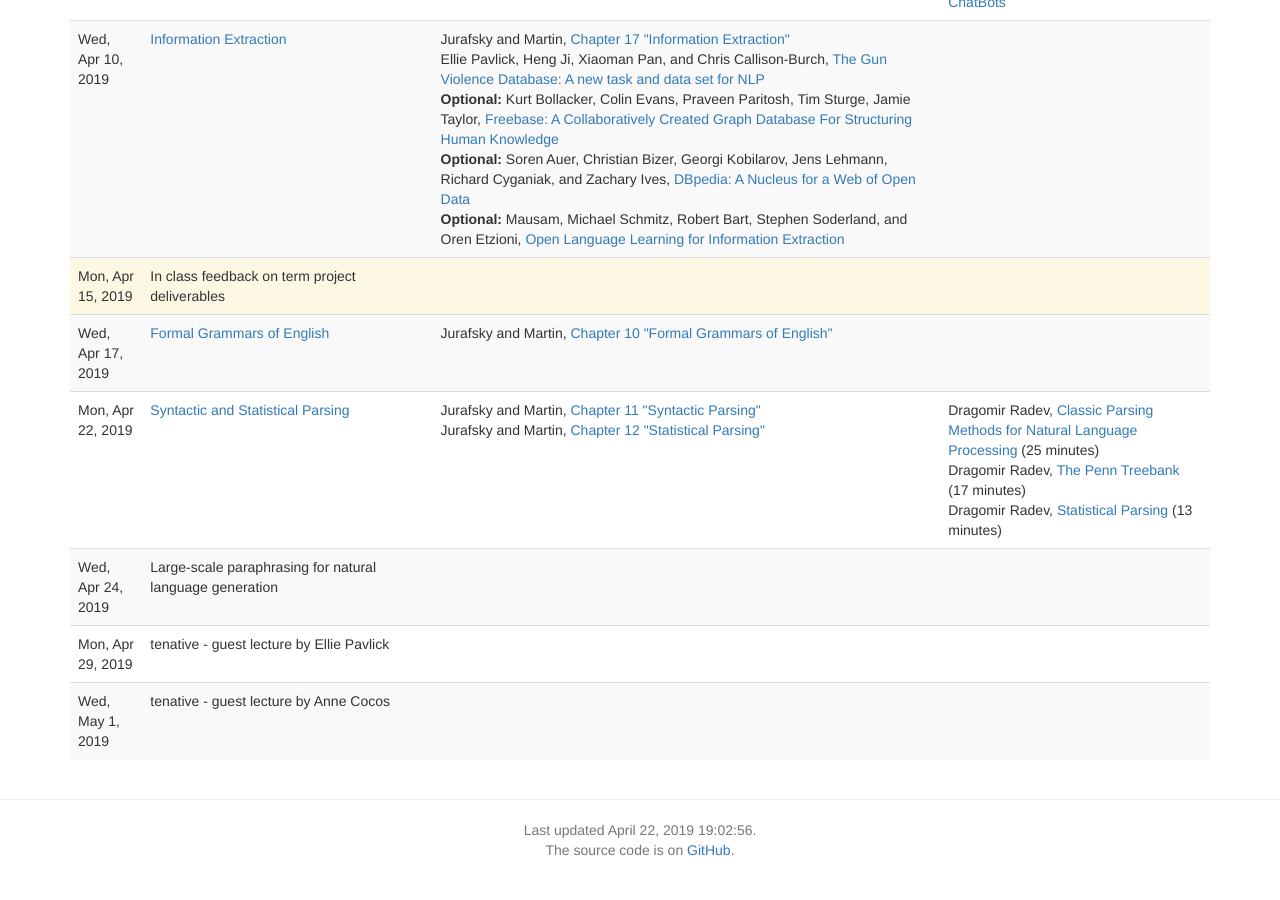
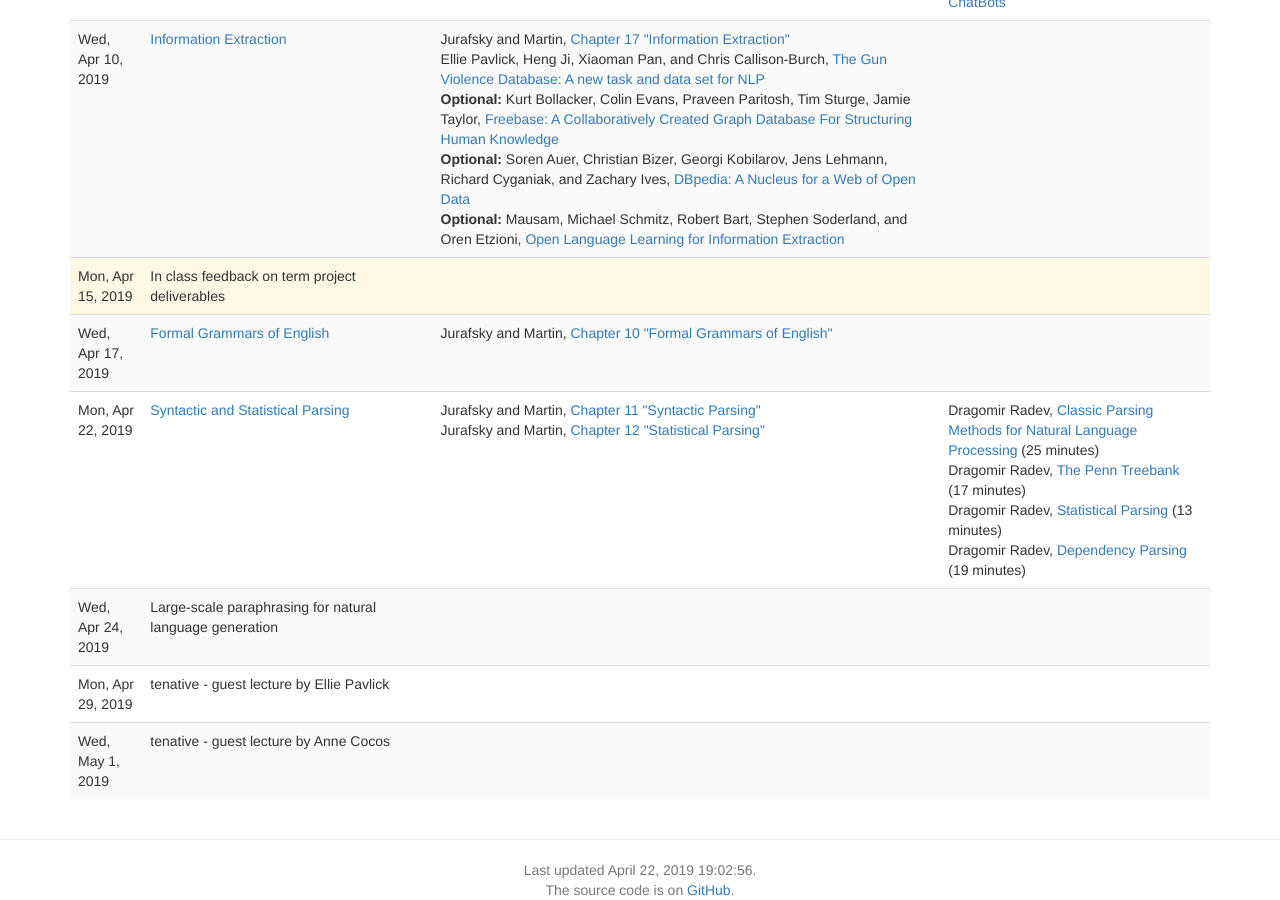
Before and after one commit to computational-linguistics-class/computational-linguistics-class.github.io, a Jekyll site: the page built from lectures.md, in a window 1280 px wide and 900 px high, scrolled down 2680 px. Built offline with Jekyll 4.4.1, drawn with Linux system fonts in a browser that asks for light colours; nearby versions of some CDN libraries; a script that is not in the unit is left out; before the commit the page ends 3540 px from its top, so only the background shows below that.

Commit message:
Update lectures.yaml

```diff
--- a/_data/lectures.yaml
+++ b/_data/lectures.yaml
@@ -432,7 +432,12 @@
       title: Statistical Parsing
       authors: Dragomir Radev
       url: https://www.youtube.com/watch?v=hgaeB2JloJY
-      length: 13  minutes
+      length: 13 minutes
+    -
+      title: Dependency Parsing
+      authors: Dragomir Radev
+      url: https://www.youtube.com/watch?v=hgaeB2JloJY
+      length: 19 minutes
 -
   date: 2019-04-24
   slides:
```
